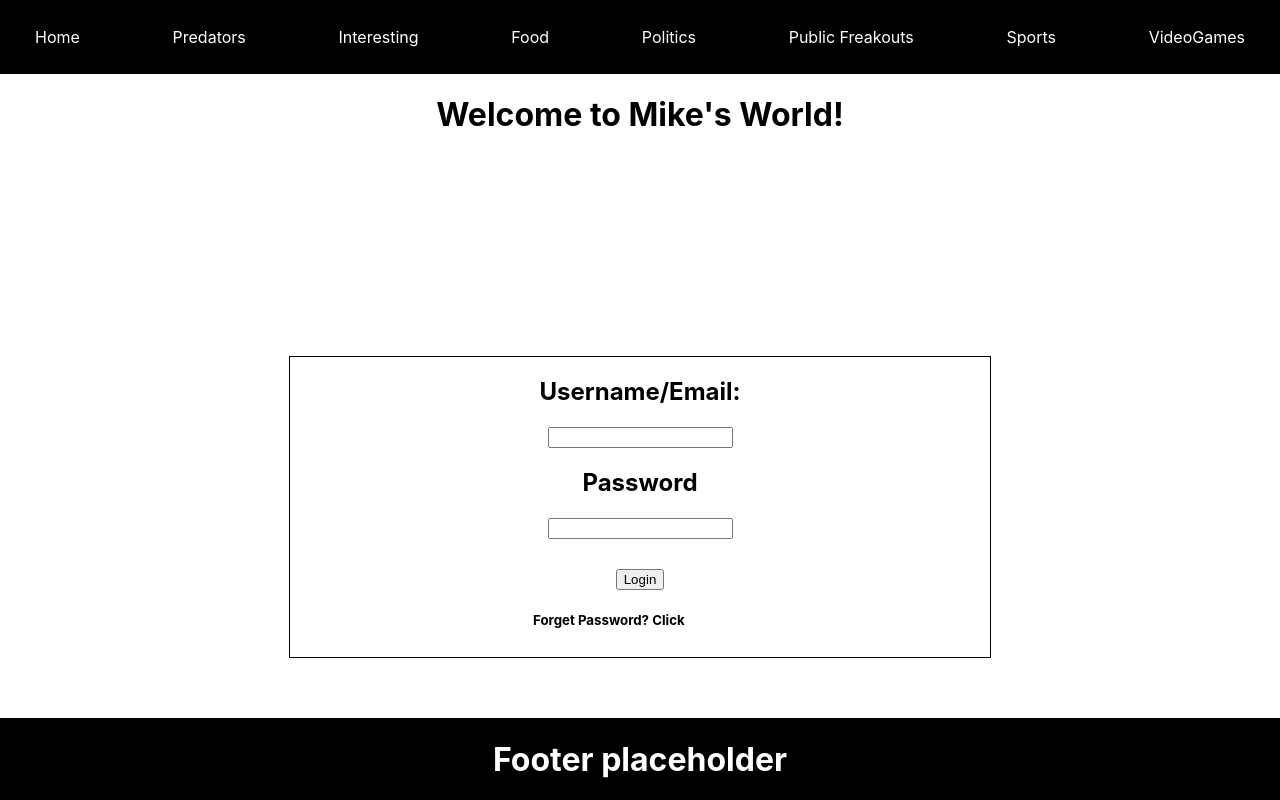
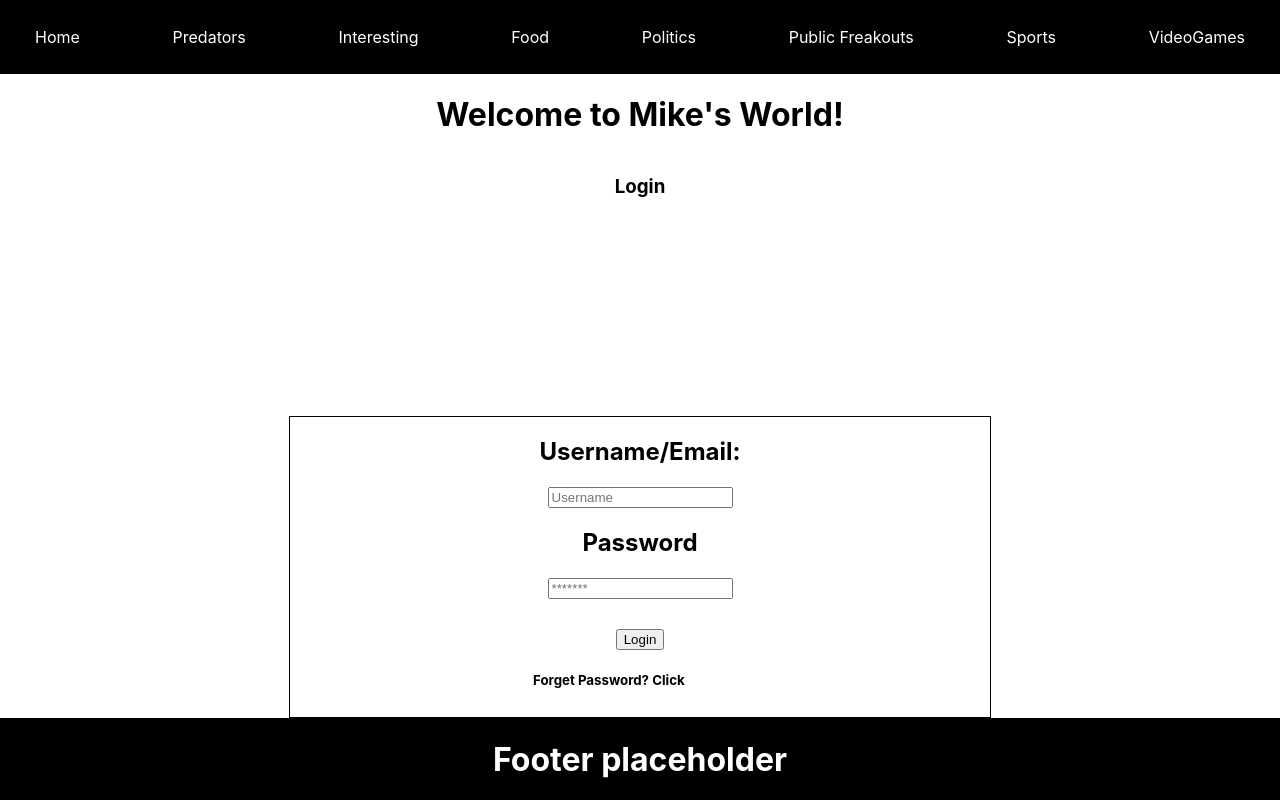
Before and after one commit to mleblanc94/mikesworld, a React (Create React App) app in the folder client/: page /login in a window 1280 px wide. Built offline with nearby package versions, Linux system fonts and the light colour scheme.

Commit message:
added login screen structure

```diff
--- a/client/src/pages/Login.jsx
+++ b/client/src/pages/Login.jsx
@@ -6,24 +6,73 @@ import { Link, useNavigate } from 'react-router-dom';
 const Login = () => {
     const navigate = useNavigate();
     const [showPw, setShowPw] = useState(false);
+    const [uiError, setUiError] = useState('');
+    const [loading, setLoading] = useState(false);
 
     const [formState, setFormState] = useState({ email: '', password: '' });
 
+    const handleChange = (e) => {
+        const { name, value } = e.target;
+        setFormState((prev) => ({...prev, [name]: value }));
+    }
+
+    const canSubmit = formState.email.trim() && formState.password.trim();
+
+    const handleSubmit = async (e) => {
+        e.preventDefault();
+        setUiError('');
+
+        const email = formState.email.trim();
+        const password = formState.password;
+
+        if (!email || !password) {
+            setUiError("Please enter both email and password.");
+            return;
+        }
+
+        setLoading(true);
+
+        try {
+            const res = await fetch("/api/auth/login", {
+                method: "POST",
+                headers: { "Content-Type": "application/json" },
+                body: JSON.stringify({ email, password }),
+            });
+
+            const data = await res.json().catch(() => ({}));
+
+            if (!res.ok) {
+                throw new Error(data.message || "Invalid email or password.");
+            }
+
+            localStorage.setItem("token", data.token);
+
+            localStorage.setItem("user", JSON.stringify(data.user));
+
+            navigate("/", { replace: true });
+        } catch (err) {
+            setUiError(err.message || "Login failed. Please try again.");
+        } finally {
+            setLoading(false);
+        }
+    }
 
     return(
         <div className='login-page'>
             <h1>Welcome to Mike's World!</h1>
+            <h3>Login</h3>
+            <form onSubmit={handleSubmit}>
             <div className="login-container">
             <h2>Username/Email:</h2>
-
-            <input type="email" name='email-input' id='email' value={formState.email}/>
+            <input className='login-input' type="email" name='email' id='email' value={formState.email} placeholder='Username' onChange={handleChange} required/>
             <h2>Password</h2>
-            <input type="text" name="password-input" id='password' value={formState.password}/>
+            <input className='login-input' type="text" name="password" id='password' value={formState.password} onChange={handleChange} placeholder='*******' required/>
             <div className='buttons-div'>
                 <button>Login</button>
             </div>
             <h5>Forget Password? Click <a>here</a></h5>
             </div>
+            </form>
         </div>
     )
 }
```
